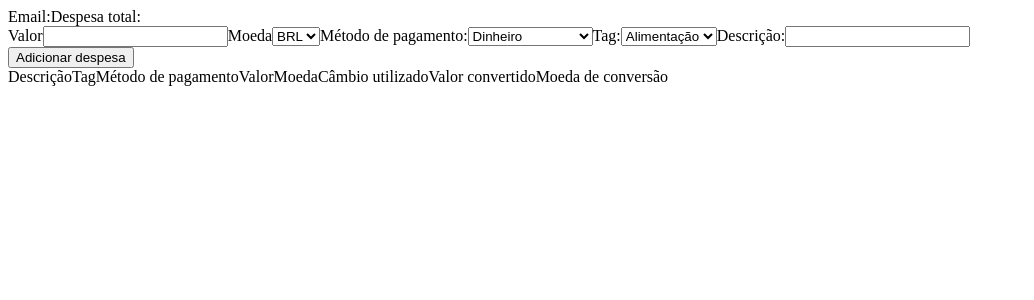
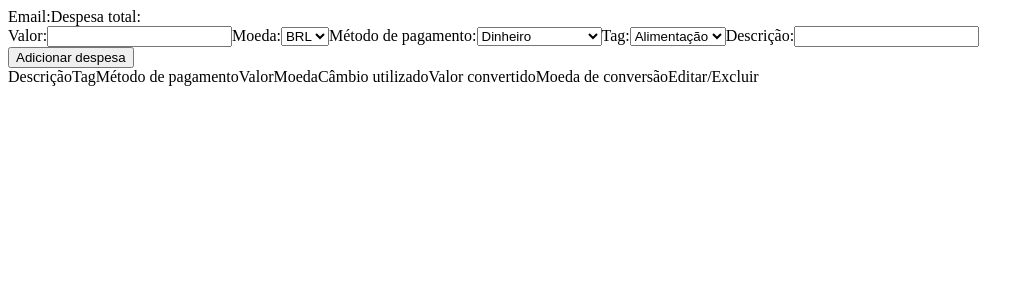
Before and after one commit to cleytonoliveira/wallet-control, a React (Create React App) app: page /carteira in a window 1280 px wide. Shown: the top 300 px of the page, without its empty margins (0-1034 px from the left). Built offline with nearby package versions, Linux system fonts and the light colour scheme.

Commit message:
fix: include items

```diff
--- a/src/components/ExpenseForm.js
+++ b/src/components/ExpenseForm.js
@@ -6,11 +6,11 @@ class ExpenseForm extends Component {
       <div>
         <form>
           <label htmlFor="value">
-            Valor
+            Valor:
             <input data-testid="value-input" type="number" />
           </label>
           <label htmlFor="coin">
-            Moeda
+            Moeda:
             <select data-testid="currency-input">
               <option>BRL</option>
             </select>
--- a/src/components/TableExpenses.js
+++ b/src/components/TableExpenses.js
@@ -10,7 +10,8 @@ class TableExpenses extends Component {
       'Moeda',
       'Câmbio utilizado',
       'Valor convertido',
-      'Moeda de conversão'];
+      'Moeda de conversão',
+      'Editar/Excluir'];
 
     return (
       <div>
```
